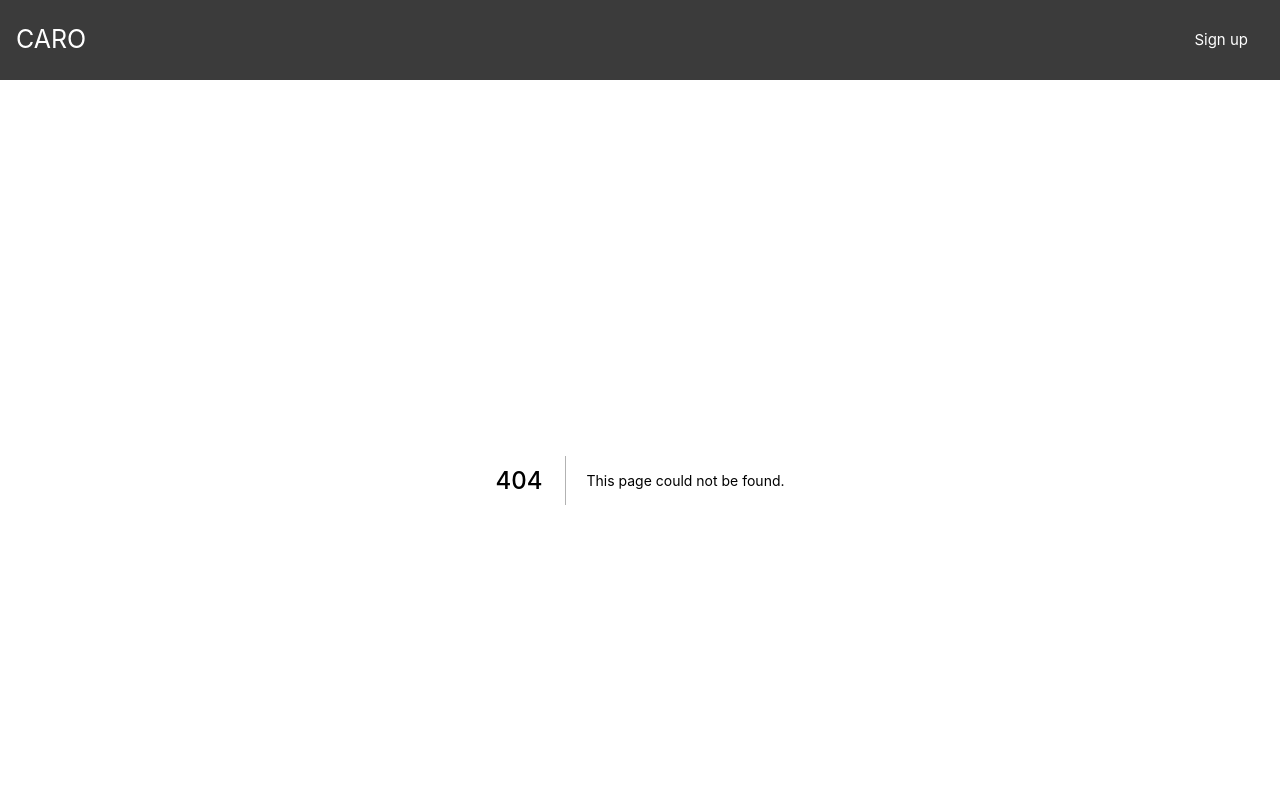
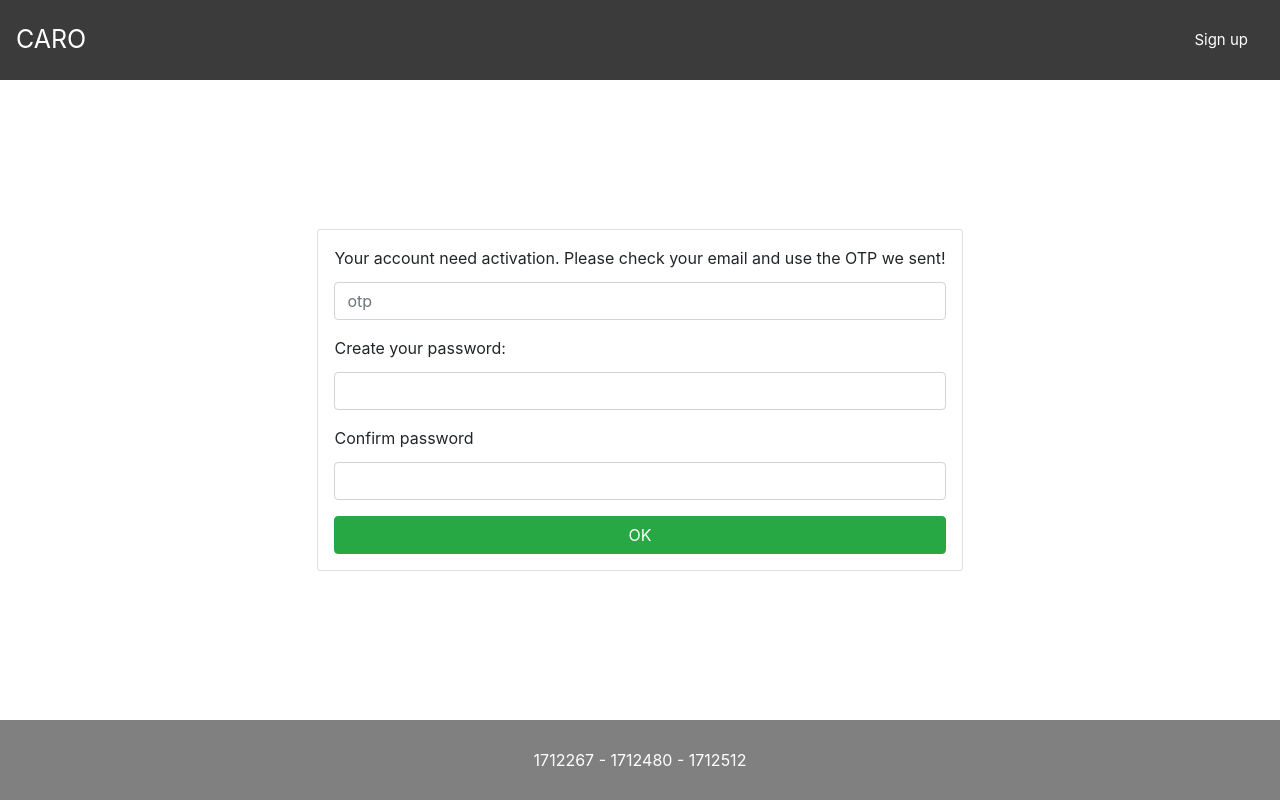
Before and after one commit to 1712480/caro-game-user, a Next.js app: page /activate-account in a window 1280 px wide. Before the commit this address had no page. Shown: the top 800 px of the page. Built offline with nearby package versions, Linux system fonts and the light colour scheme; what cloudinary-react would draw is missing.

Commit message:
integrated with server

```diff
--- /dev/null
+++ b/src/pages/activate-account/index.jsx
@@ -0,0 +1,102 @@
+import React, { useState } from 'react';
+import { useFormik } from 'formik';
+import { Container, Card, CardTitle, Input, Button, FormGroup, Spinner, Label } from 'reactstrap';
+import { useRouter } from 'next/router';
+
+import * as Yup from 'yup';
+import axios from 'axios';
+import { toast } from 'react-toastify';
+import { API_END_POINT, API_HOST } from '../../utils/constant';
+
+import css from './style.module.scss';
+
+const ActivateAccount = () => {
+  const [isLoading, setIsLoading] = useState(false);
+  const router = useRouter();
+  const { isNormalFlow, email } = router.query;
+
+  const initialValues = isNormalFlow ? {
+    otp: '',
+  } : {
+    otp: '',
+    password: '',
+    confirmPassword: '',
+  };
+
+  const validationSchema = isNormalFlow ? Yup.object({
+    otp: Yup.string()
+      .required('OTP field cannot be empty.'),
+  }) : Yup.object({
+    otp: Yup.string()
+      .required('OTP field cannot be empty.'),
+    password: Yup.string()
+      .min(6, 'Minimum length is 6')
+      .required('Password cannot be empty'),
+    confirmPassword: Yup.string()
+      .required('Confirm password cannot be empty')
+      .oneOf([Yup.ref('password')], 'Doesn\'t match the password.'),
+  });
+
+  const formik = useFormik({
+    initialValues,
+    validationSchema,
+    onSubmit: async (value) => {
+      setIsLoading(true);
+      axios.post(API_HOST + API_END_POINT.CHECK_OTP, {
+        otp: value.otp,
+        password: value.password,
+        email,
+      })
+        .then((res) => {
+          const { message } = res.data;
+          toast.success(message.msgBody);
+          router.push('/');
+        })
+        .catch((error) => {
+          const { data } = error.response;
+          toast.error(data.message.msgBody ? data.message.msgBody : 'Activate failed, please try again later');
+        })
+        .finally(() => setIsLoading(false));
+    },
+    validateOnChange: false,
+  });
+
+  const renderPasswordFields = isNormalFlow ? null : (
+    <>
+      <FormGroup>
+        <CardTitle>
+          Create your password:
+        </CardTitle>
+        <Input type="password" id="password" name="password" onChange={formik.handleChange} value={formik.values.password} />
+        {formik.errors.password && <Label className={css.error}>{`* ${formik.errors.password}`}</Label>}
+      </FormGroup>
+      <FormGroup>
+        <CardTitle>
+          Confirm password
+        </CardTitle>
+        <Input type="password" id="confirmPassword" name="confirmPassword" onChange={formik.handleChange} value={formik.values.confirmPassword} />
+        {formik.errors.confirmPassword && <Label className={css.error}>{`* ${formik.errors.confirmPassword}`}</Label>}
+      </FormGroup>
+    </>
+  );
+
+  return (
+    <Container className={css.container}>
+      <Card className={css.card}>
+        <form onSubmit={formik.handleSubmit}>
+          <FormGroup>
+            <CardTitle>
+              Your account need activation. Please check your email and use the OTP we sent!
+            </CardTitle>
+            <Input type="number" placeholder="otp" id="otp" name="otp" onChange={formik.handleChange} value={formik.values.otp} />
+            {formik.errors.otp && <Label className={css.error}>{`* ${formik.errors.otp}`}</Label>}
+          </FormGroup>
+          {renderPasswordFields}
+          <Button color="success" type="submit" className={css.submit}>{isLoading ? <Spinner /> : 'OK'}</Button>
+        </form>
+      </Card>
+    </Container>
+  );
+};
+
+export default ActivateAccount;
--- /dev/null
+++ b/src/pages/activate-account/style.module.scss
@@ -0,0 +1,20 @@
+.container {
+  display: flex;
+  justify-content: center;
+  align-items: center;
+
+  .card {
+    min-width: 500px;
+    padding: 1rem;
+
+    .error {
+      color: red;
+      font-size: 0.75rem;
+      margin: 0;
+    }
+
+    .submit {
+      width: 100%;
+    }
+  }
+}
--- a/src/utils/constant.js
+++ b/src/utils/constant.js
@@ -5,6 +5,7 @@ export const API_END_POINT = {
   USER_CREATE: 'users/register',
   USER_LOGIN: 'users/login',
   USER_CHANGE_PASSWORD: 'users/info/password',
+  CHECK_OTP: 'users/check-otp',
 };
 
 export const maxLength = 15;
```
Also changed, not shown: src/pages/index.jsx (+28 -4 lines), src/pages/index.module.scss (+9 -0 lines), src/pages/sign-up/index.jsx (+12 -7 lines), src/utils/googleUtils.js (deleted, +0 -16 lines).
